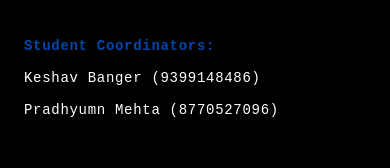
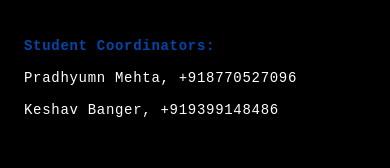
Before and after one commit to Ansh-mick27/AIIHFound_E_summit, a Next.js app: page / in a window 390 px wide. Shown: the part 8177-8345 px from the top of the page. Built offline with nearby package versions, Linux system fonts and the light colour scheme.

Commit message:
Update student coordinator order and phone format in footer

```diff
--- a/src/components/EnhancedFooter.tsx
+++ b/src/components/EnhancedFooter.tsx
@@ -48,10 +48,10 @@ export default function EnhancedFooter() {
                                     <span style={{ color: '#0047AB' }} className="font-bold">Student Coordinators:</span>
                                 </div>
                                 <div>
-                                    <span className="text-white">Keshav Banger (9399148486)</span>
+                                    <span className="text-white">Pradhyumn Mehta, +918770527096</span>
                                 </div>
                                 <div>
-                                    <span className="text-white">Pradhyumn Mehta (8770527096)</span>
+                                    <span className="text-white">Keshav Banger, +919399148486</span>
                                 </div>
                             </div>
                         </motion.div>
```
